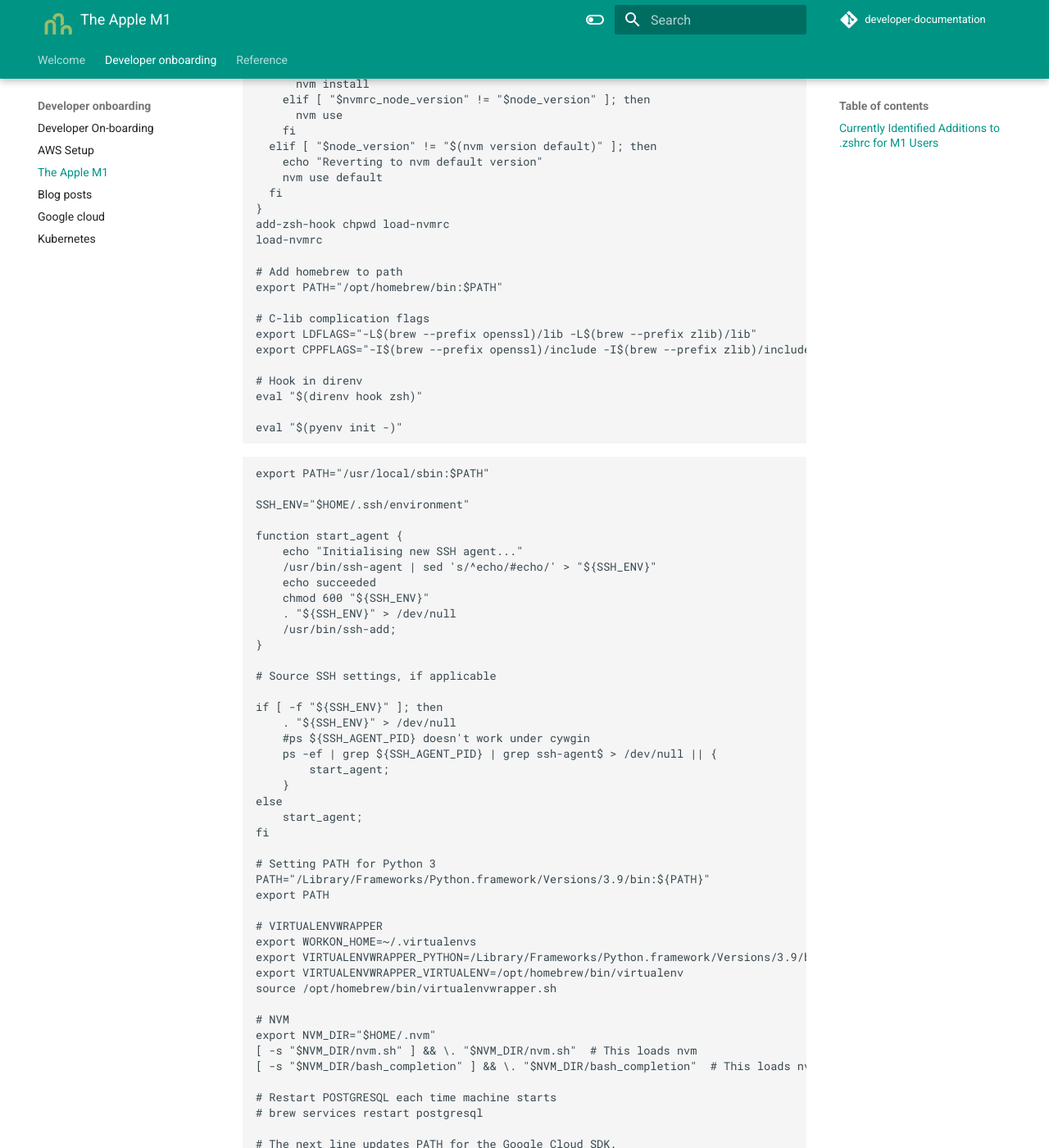
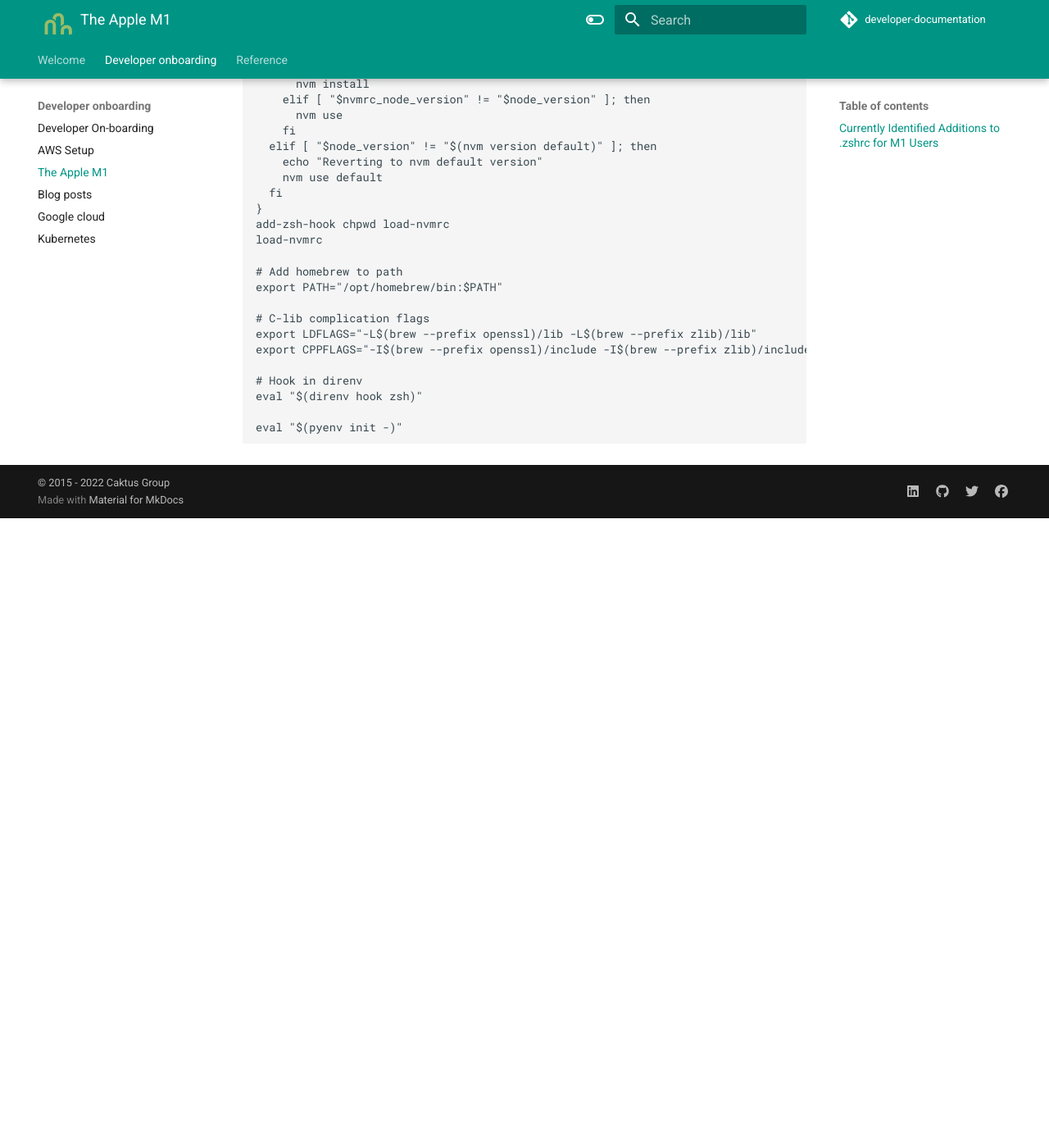
Before and after one commit to caktus/guidebook, an MkDocs documentation site: the page built from docs/developer-onboarding/M1.md, in a window 1280 px wide and 1400 px high, scrolled down 768 px. Shown: the whole window at 82% size. Built offline with MkDocs 1.6.1 and Material for MkDocs 9.7.7, drawn with Linux system fonts in a browser that asks for light colours; comment, search, counter and statistics services are not loaded; after the commit the page ends 1398 px from its top, so only the background shows below that; some of the changed text lies outside the part shown.

Commit message:
Removes unused .zshrc config

````diff
--- a/docs/developer-onboarding/M1.md
+++ b/docs/developer-onboarding/M1.md
@@ -54,69 +54,3 @@
 
 eval "$(pyenv init -)"
 ```
-
-
-
-
-
-
-```
-export PATH="/usr/local/sbin:$PATH"
-
-SSH_ENV="$HOME/.ssh/environment"
-
-function start_agent {
-    echo "Initialising new SSH agent..."
-    /usr/bin/ssh-agent | sed 's/^echo/#echo/' > "${SSH_ENV}"
-    echo succeeded
-    chmod 600 "${SSH_ENV}"
-    . "${SSH_ENV}" > /dev/null
-    /usr/bin/ssh-add;
-}
-
-# Source SSH settings, if applicable
-
-if [ -f "${SSH_ENV}" ]; then
-    . "${SSH_ENV}" > /dev/null
-    #ps ${SSH_AGENT_PID} doesn't work under cywgin
-    ps -ef | grep ${SSH_AGENT_PID} | grep ssh-agent$ > /dev/null || {
-        start_agent;
-    }
-else
-    start_agent;
-fi
-
-# Setting PATH for Python 3
-PATH="/Library/Frameworks/Python.framework/Versions/3.9/bin:${PATH}"
-export PATH
-
-# VIRTUALENVWRAPPER
-export WORKON_HOME=~/.virtualenvs
-export VIRTUALENVWRAPPER_PYTHON=/Library/Frameworks/Python.framework/Versions/3.9/bin/python3
-export VIRTUALENVWRAPPER_VIRTUALENV=/opt/homebrew/bin/virtualenv
-source /opt/homebrew/bin/virtualenvwrapper.sh
-
-# NVM
-export NVM_DIR="$HOME/.nvm"
-[ -s "$NVM_DIR/nvm.sh" ] && \. "$NVM_DIR/nvm.sh"  # This loads nvm
-[ -s "$NVM_DIR/bash_completion" ] && \. "$NVM_DIR/bash_completion"  # This loads nvm bash_completion
-
-# Restart POSTGRESQL each time machine starts
-# brew services restart postgresql
-
-# The next line updates PATH for the Google Cloud SDK.
-if [ -f '/Users/sputnam/google-cloud-sdk/path.zsh.inc' ]; then . '/Users/sputnam/google-cloud-sdk/path.zsh.inc'; fi
-
-# The next line enables shell command completion for gcloud.
-if [ -f '/Users/sputnam/google-cloud-sdk/completion.zsh.inc' ]; then . '/Users/sputnam/google-cloud-sdk/completion.zsh.inc'; fi
-
-eval "$(direnv hook zsh)"
-
-#This block is to try getting pyenv working
-#export PYENV_ROOT="$HOME/.pyenv"
-#export PATH="$PYENV_ROOT/bin:$PATH"
-#eval "$(pyenv init --path)"
-#eval "$(pyenv init -)"
-
-eval "$(starship init zsh)"
-```
````
